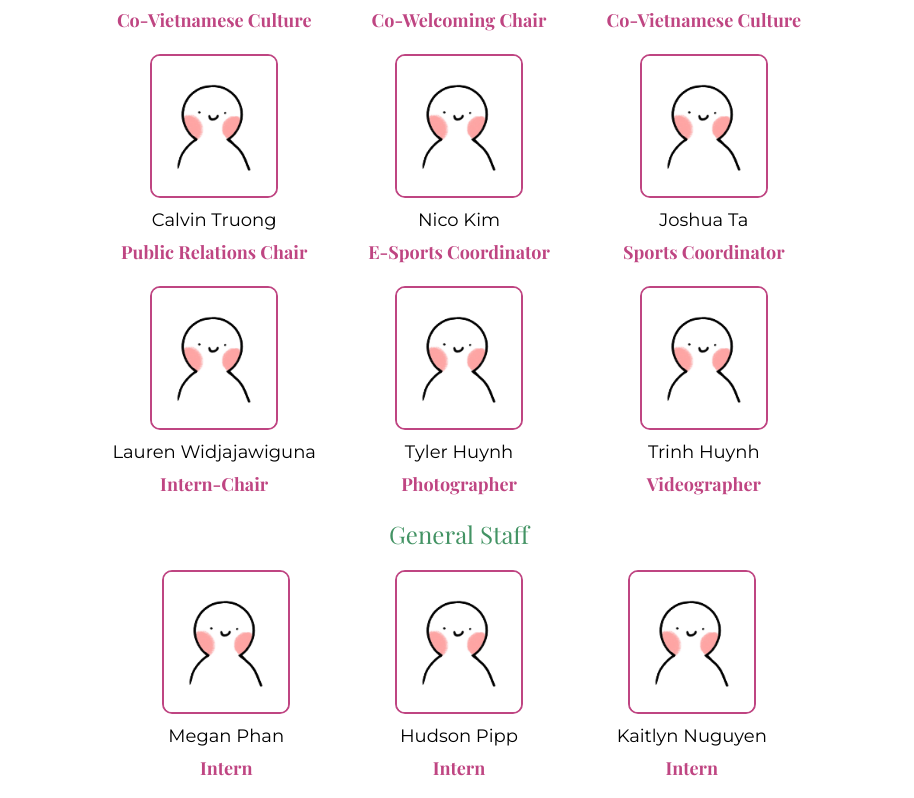
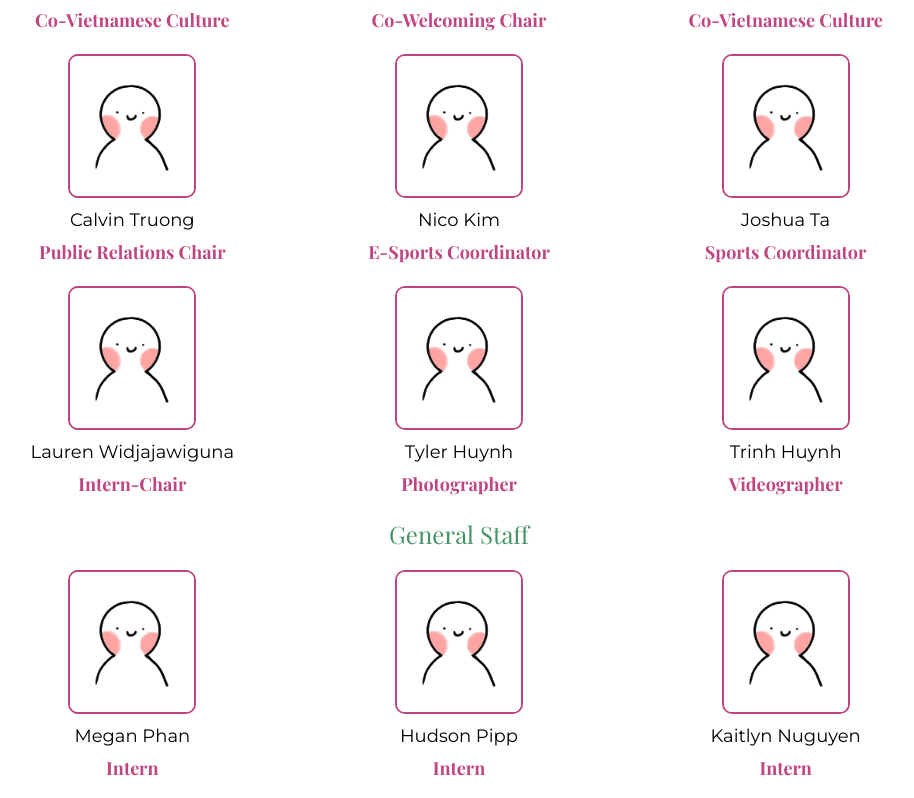
Before and after one commit to acm-ucr/vsa-website, a Next.js app: page /staff in a window 1280 px wide. Shown: the part 1657-2455 px from the top of the page, without its empty margins (181-1095 px from the left). Built offline with nearby package versions, Linux system fonts and the light colour scheme.

Commit message:
tweaking width of board and making naming more consistent

```diff
--- a/src/components/board/StaffBoard.tsx
+++ b/src/components/board/StaffBoard.tsx
@@ -5,9 +5,9 @@ interface BoardProps {
   children: JSX.Element | JSX.Element[];
 }
 
-const Board = ({ title, color, children }: BoardProps) => {
+const StaffBoard = ({ title, color, children }: BoardProps) => {
   return (
-    <div className={` text-${color} max-w-3/4 text-center text-2xl`}>
+    <div className={` text-${color} w-3/4 text-center text-2xl`}>
       <p className="p-5">{title}</p>
       <div className="grid grid-cols-3 place-items-center gap-5">
         {children}
@@ -15,4 +15,4 @@ const Board = ({ title, color, children }: BoardProps) => {
     </div>
   );
 };
-export default Board;
+export default StaffBoard;
```
